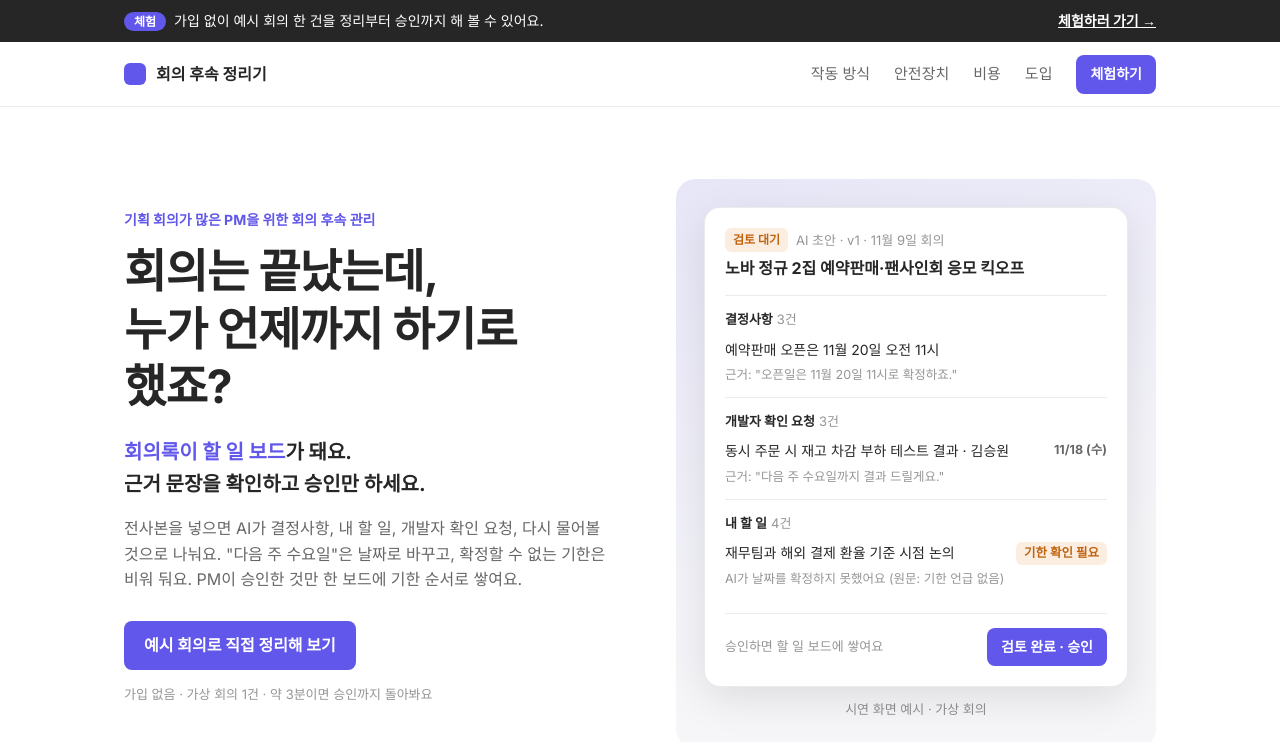
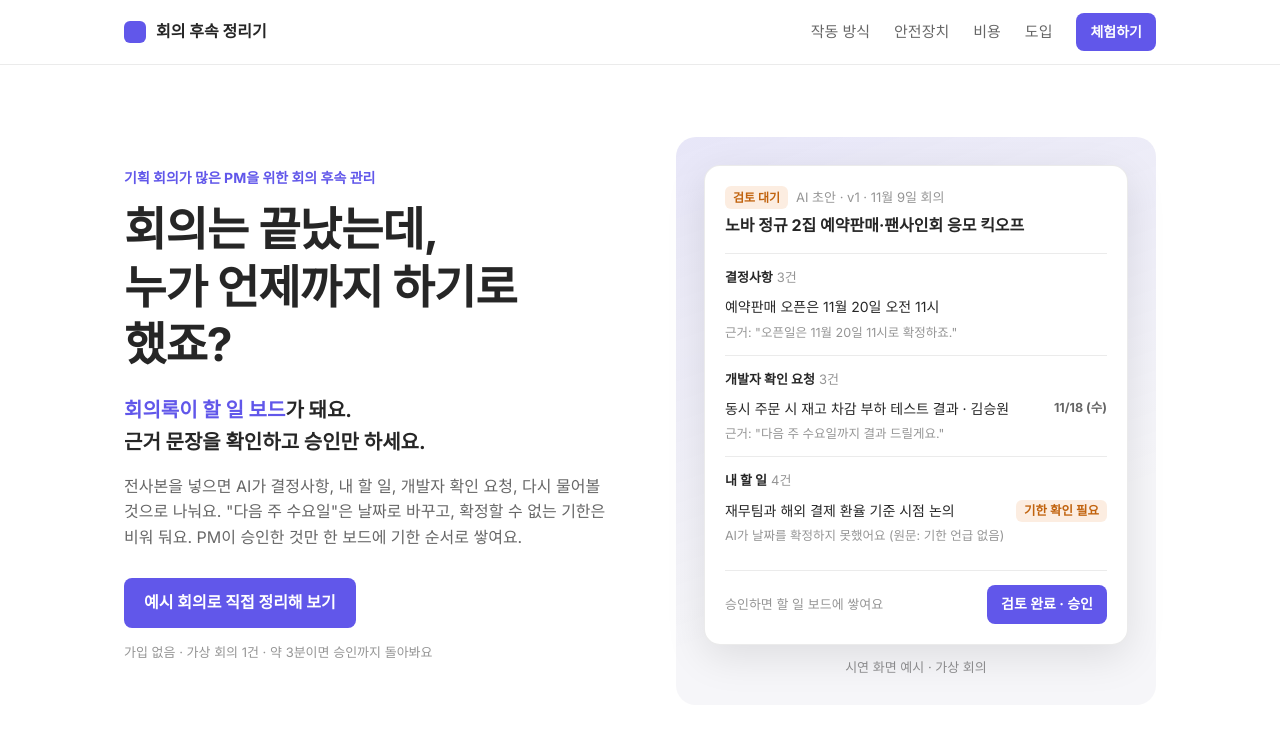
Before and after one commit to yousunny96/meeting-followup, a website: page public/sales-kit.html in a window 1280 px wide. Shown: the top 742 px of the page. Drawn offline with Linux system fonts and the light colour scheme.

Commit message:
소개 페이지 상단 체험 안내 띠 제거
Co-Authored-By: Claude Opus 5.5 <noreply@anthropic.com>

```diff
--- a/public/sales-kit.html
+++ b/public/sales-kit.html
@@ -65,10 +65,6 @@
     }
     a { color: inherit; }
     .wrap { max-width: 1080px; margin: 0 auto; padding: 0 24px; }
-    .banner { background: var(--text); color: var(--surface); font-size: 14px; }
-    .banner .wrap { display: flex; gap: 10px; align-items: center; justify-content: space-between; padding-block: 10px; }
-    .banner .chip { background: var(--blue); color: #fff; border-radius: 999px; padding: 2px 10px; font-weight: 700; font-size: 12px; margin-right: 8px; }
-    .banner a { font-weight: 700; white-space: nowrap; }
     header { position: sticky; top: 0; z-index: 10; background: color-mix(in oklch, var(--surface) 88%, transparent); backdrop-filter: blur(12px); border-bottom: 1px solid var(--border); }
     header .wrap { display: flex; align-items: center; justify-content: space-between; height: 64px; }
     .logo { display: flex; gap: 10px; align-items: center; font-weight: 700; text-decoration: none; }
@@ -170,7 +166,6 @@
     @media (max-width: 640px) {
       .wrap { padding: 0 16px; }
       header nav a:not(.btn) { display: none; }
-      .banner .msg { display: none; }
       .stats, .steps, .cards, .try { grid-template-columns: 1fr; }
       section { padding: 64px 0; }
       .stage { padding: 16px; }
@@ -181,13 +176,6 @@
   </style>
 </head>
 <body>
-  <div class="banner">
-    <div class="wrap">
-      <span><span class="chip">체험</span><span class="msg">가입 없이 예시 회의 한 건을 정리부터 승인까지 해 볼 수 있어요.</span></span>
-      <a href="/#new">체험하러 가기 →</a>
-    </div>
-  </div>
-
   <header>
     <div class="wrap">
       <a class="logo" href="#top"><i></i>회의 후속 정리기</a>
```
